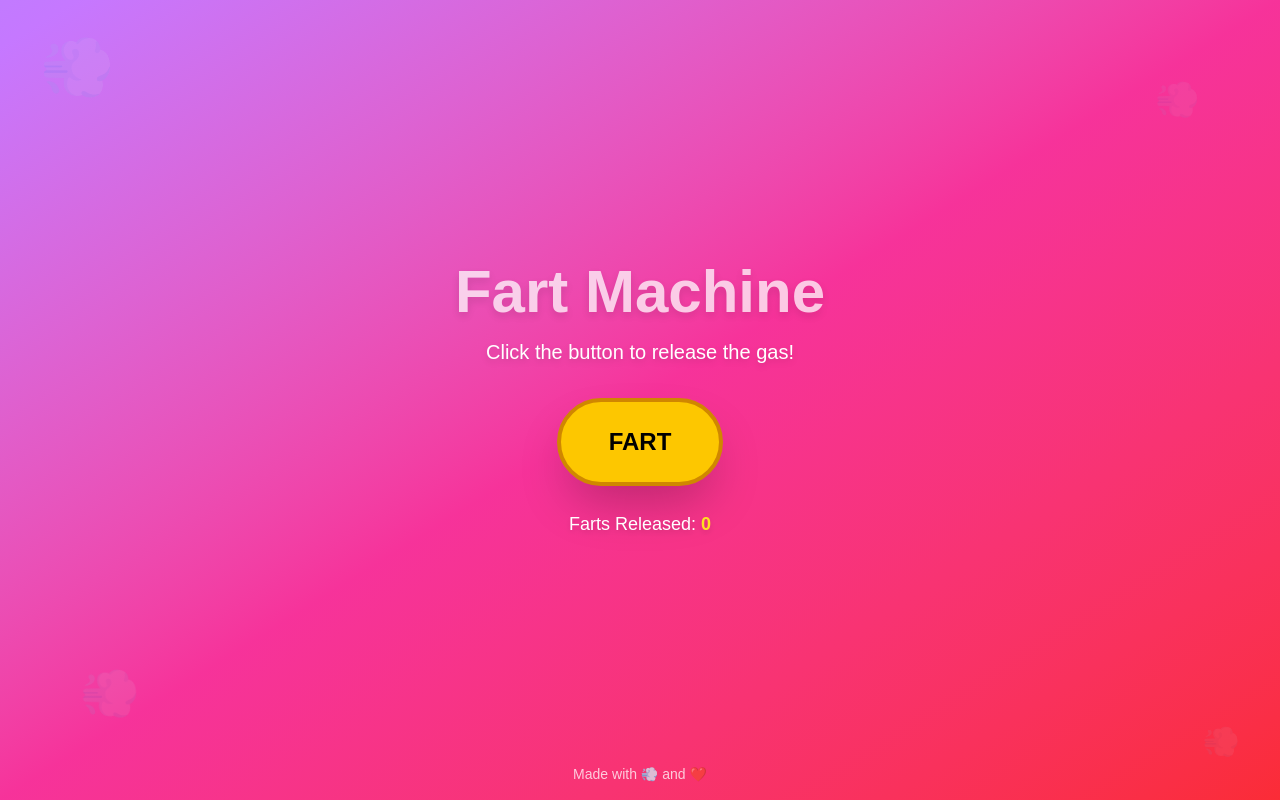
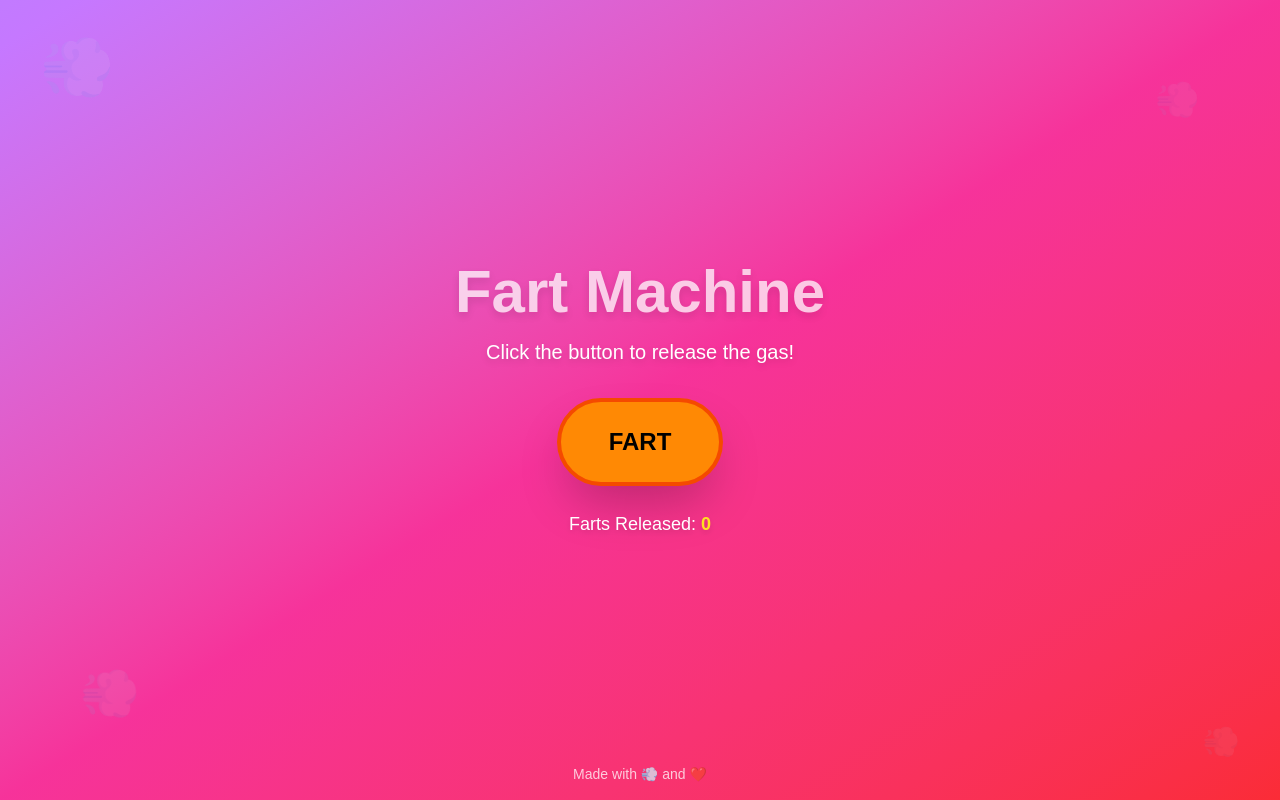
Before and after one commit to ns-test-org/teasdf, a Next.js app in the folder packages/teasdf/: page / in a window 1280 px wide. Built offline with nearby package versions, Linux system fonts and the light colour scheme.

Commit message:
AI chat session: Updated code and files

```diff
--- a/packages/teasdf/src/app/page.tsx
+++ b/packages/teasdf/src/app/page.tsx
@@ -41,7 +41,7 @@ export default function FartApp() {
 
         <button
           onClick={handleFartClick}
-          className="bg-yellow-400 hover:bg-yellow-500 text-black font-bold py-6 px-12 rounded-full text-2xl shadow-2xl transform hover:scale-110 transition-all duration-200 active:scale-95 border-4 border-yellow-600 hover:border-yellow-700"
+          className="bg-orange-400 hover:bg-orange-500 text-black font-bold py-6 px-12 rounded-full text-2xl shadow-2xl transform hover:scale-110 transition-all duration-200 active:scale-95 border-4 border-orange-600 hover:border-orange-700"
         >
           FART
         </button>
```
